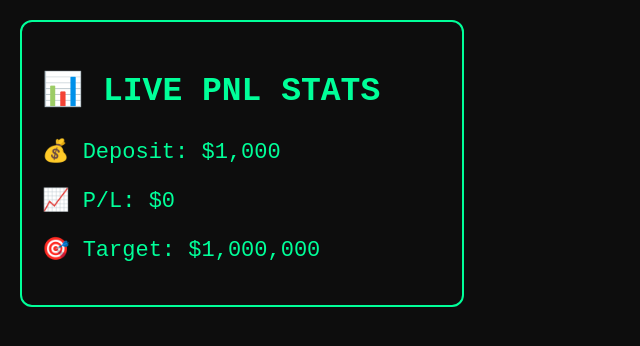
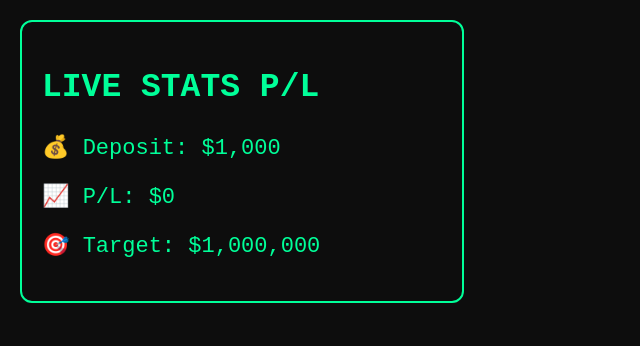
Before and after one commit to cfdkiller/live-pnl, a plain HTML site: page index.html in a window 1280 px wide. Shown: the whole page, without its empty margins (0-640 px from the left). Drawn offline with Linux system fonts and the light colour scheme.

Commit message:
Update index.html

```diff
--- a/index.html
+++ b/index.html
@@ -7,7 +7,7 @@
 </head>
 <body>
   <div id="pnl-box">
-    <h2>📊 LIVE PNL STATS</h2>
+    <h2>LIVE STATS P/L</h2>
     <p id="deposit">💰 Deposit: loading...</p>
     <p id="pl">📈 P/L: loading...</p>
     <p id="target">🎯 Target: loading...</p>
```
